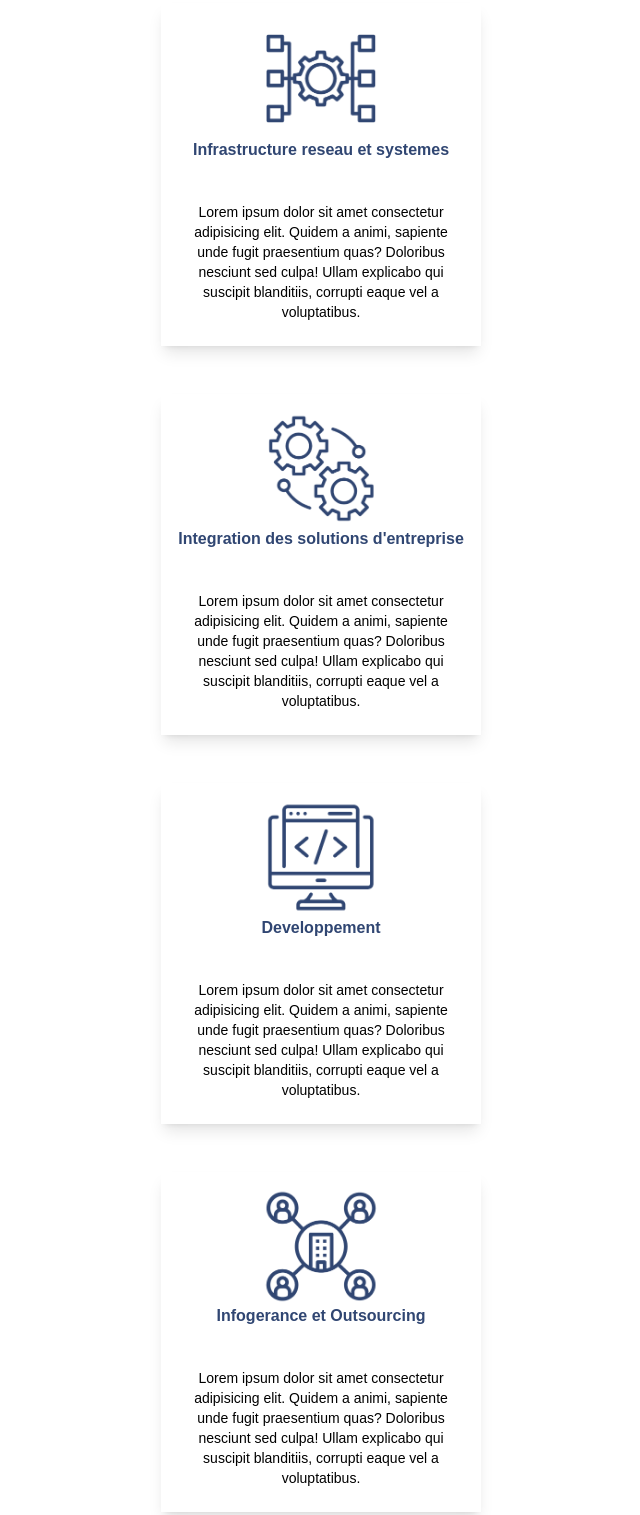
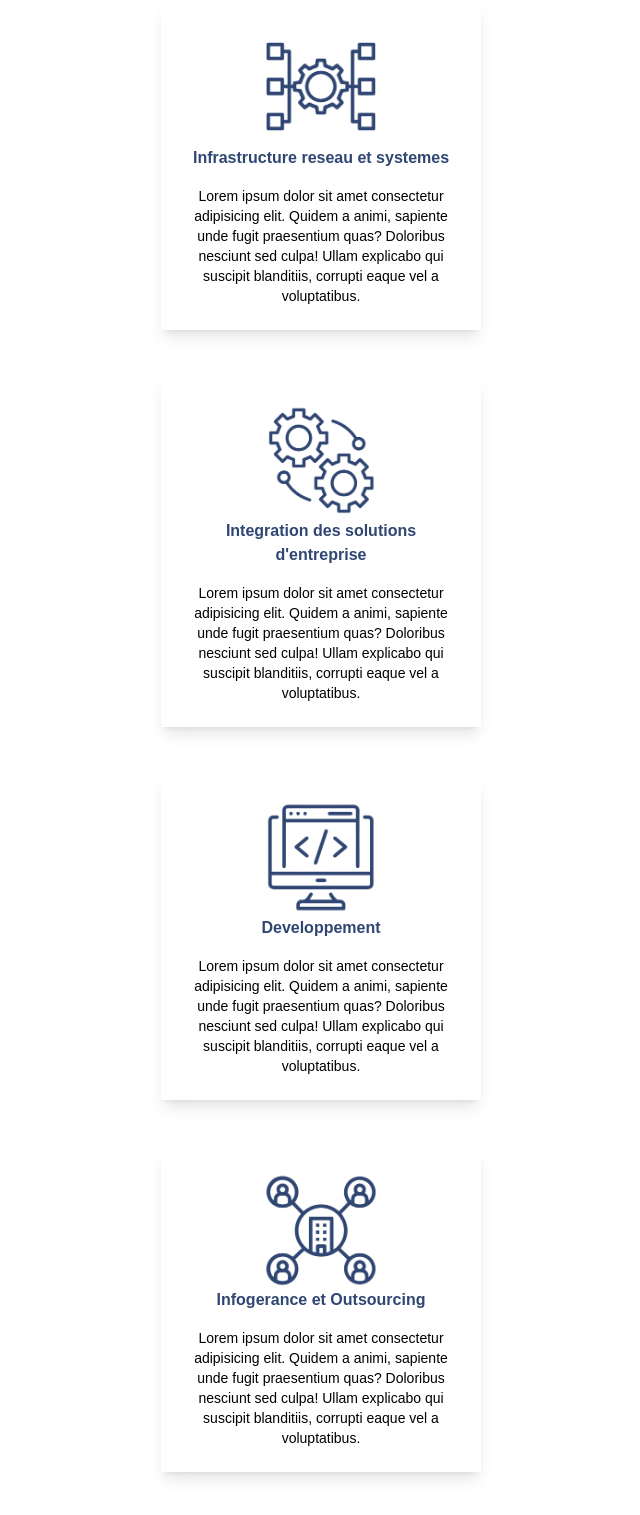
Before and after one commit to d4nky/LFB-Services, a website: page dist/index.html in a window 1280 px wide. Shown: the part 933-2448 px from the top of the page, without its empty margins (319-959 px from the left). Drawn offline with nearby package versions, Linux system fonts and the light colour scheme.

Commit message:
Tweaked cards padding

```diff
--- a/dist/index.html
+++ b/dist/index.html
@@ -302,39 +302,39 @@
 			<h3 class="custom-border text-center text-2xl font-bold p-4 mb-8">Notre savoir faire</h3>
 
 			<div class="flex flex-col justify-center items-center space-y-12">
-				<div class="shadow-lg w-80 flex flex-col justify-center items-center">
-					<div class="p-4 ">
+				<div class="p-6 shadow-lg w-80 flex flex-col justify-center items-center">
+					<div class="">
 						<img class="w-36 m-auto" src="imgs/logos/infra logo.png" alt="">
 						<p class="font-bold text-base text-custom-dark-blue">Infrastructure reseau et systemes</p>
 					</div>
-					<div class="p-6 text-sm font-thin">
+					<div class="mt-4 text-sm font-thin">
 						<p>Lorem ipsum dolor sit amet consectetur adipisicing elit. Quidem a animi, sapiente unde fugit praesentium quas? Doloribus nesciunt sed culpa! Ullam explicabo qui suscipit blanditiis, corrupti eaque vel a voluptatibus.</p>
 					</div>
 				</div>
-				<div class="shadow-lg w-80 flex flex-col justify-center items-center">
-					<div class="p-4">
+				<div class="p-6 shadow-lg w-80 flex flex-col justify-center items-center">
+					<div class="">
 						<img class="w-36 m-auto" src="imgs/logos/integration logo.png" alt="">
 						<p class="font-bold text-base text-custom-dark-blue">Integration des solutions d'entreprise</p>
 					</div>
-					<div <div class="p-6 text-sm font-thin">
+					<div <div class="mt-4 text-sm font-thin">
 						<p>Lorem ipsum dolor sit amet consectetur adipisicing elit. Quidem a animi, sapiente unde fugit praesentium quas? Doloribus nesciunt sed culpa! Ullam explicabo qui suscipit blanditiis, corrupti eaque vel a voluptatibus.</p>
 					</div>
 				</div>
-				<div class="shadow-lg w-80 flex flex-col justify-center items-center">
-					<div class="p-4">
+				<div class="p-6 shadow-lg w-80 flex flex-col justify-center items-center">
+					<div class="">
 						<img class="w-36 m-auto" src="imgs/logos/dev logo.png" alt="">
 						<p class="font-bold text-base text-custom-dark-blue">Developpement</p>
 					</div>
-					<div class="p-6 text-sm font-thin">
+					<div class="mt-4 text-sm font-thin">
 						<p>Lorem ipsum dolor sit amet consectetur adipisicing elit. Quidem a animi, sapiente unde fugit praesentium quas? Doloribus nesciunt sed culpa! Ullam explicabo qui suscipit blanditiis, corrupti eaque vel a voluptatibus.</p>
 					</div>
 				</div>
-				<div class="shadow-lg w-80 flex flex-col justify-center items-center">
-					<div class="p-4">
+				<div class="p-6 shadow-lg w-80 flex flex-col justify-center items-center">
+					<div class="">
 						<img class="w-36 m-auto" src="imgs/logos/info logo.png" alt="">
 						<p class="font-bold text-base text-custom-dark-blue">Infogerance et Outsourcing</p>
 					</div>
-					<div <div class="p-6 text-sm font-thin">
+					<div <div class="mt-4 text-sm font-thin">
 						<p>Lorem ipsum dolor sit amet consectetur adipisicing elit. Quidem a animi, sapiente unde fugit praesentium quas? Doloribus nesciunt sed culpa! Ullam explicabo qui suscipit blanditiis, corrupti eaque vel a voluptatibus.</p>
 					</div>
 				</div>
```
Also changed, not shown: dist/output.css.
